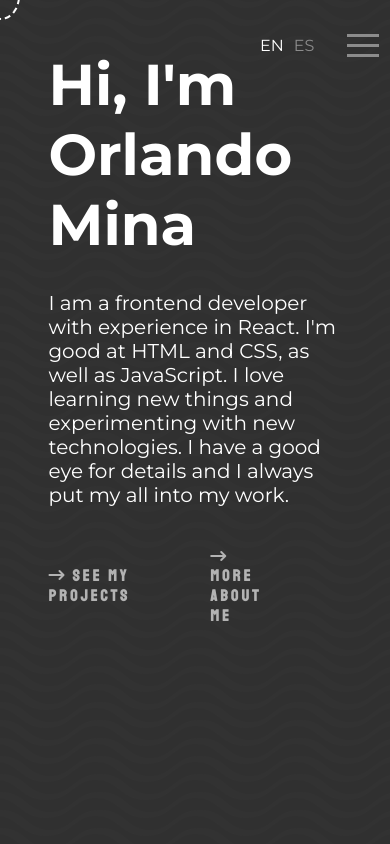
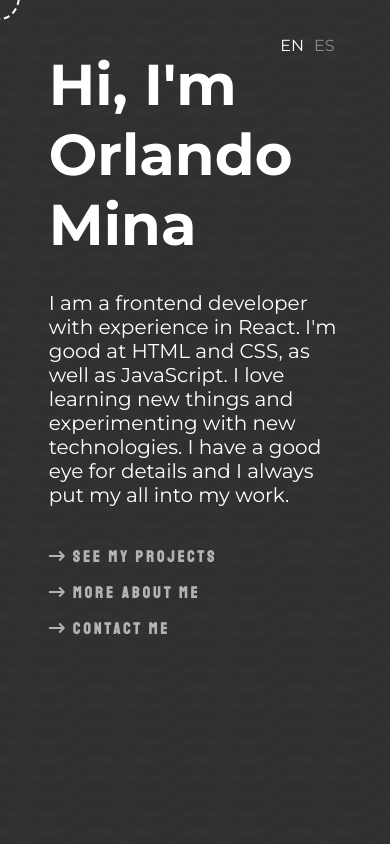
Before and after one commit to Orloxx23/OrlandoMmv2, a React (Create React App) app: page / in a window 390 px wide. Shown: the top 844 px of the page. Built offline with nearby package versions, Linux system fonts and the light colour scheme.

Commit message:
change menu on mobile and adjus loading screen

```diff
--- a/src/components/LoadScreen/index.jsx
+++ b/src/components/LoadScreen/index.jsx
@@ -25,7 +25,7 @@ export default function LoadScreen() {
         setTimeout(() => {
           setLoading(false);
           setShow("hide");
-          setElementsLoaded(0);
+          setElementsLoaded(1);
           setElements(100);
         }, 500);
       }
@@ -55,6 +55,7 @@ export default function LoadScreen() {
   const variantes = {
     hide: {
       y: "100%",
+      display: "none",
     },
     show: {
       y: 0,
@@ -67,6 +68,7 @@ export default function LoadScreen() {
       variants={variantes}
       animate={show}
       transition={{ duration: 0.5 }}
+      style={{ overflow: "hidden", display: "flex" }}
     >
       <div className="load-screen-content">
         <div className="loader-text">
--- a/src/components/LoadScreen/loadScreen.css
+++ b/src/components/LoadScreen/loadScreen.css
@@ -22,7 +22,7 @@
 }
 
 /* Loader 1 */
-.loader-text{
+.loader-text {
   position: relative;
   width: 100%;
   display: flex;
@@ -87,7 +87,7 @@
 }
 
 /* Loader 2 */
-.progress-bar{
+.progress-bar {
   position: relative;
   margin-top: 2rem;
   display: flex;
@@ -125,4 +125,4 @@
   100% {
     width: 100%;
   }
-} ;
+}
--- a/src/components/Menu/index.jsx
+++ b/src/components/Menu/index.jsx
@@ -17,6 +17,10 @@ export default function Menu() {
   );
   const { setLoading, setElementsLoaded, setElements } =
     React.useContext(LoadingContext);
+  const [showGoBack, setShowGoBack] = React.useState(false);
+
+  let navigate = useNavigate();
+  let location = window.location.pathname;
 
   const handleMenu = () => {
     setOpen(!open);
@@ -36,6 +40,18 @@ export default function Menu() {
   React.useEffect(() => {
     i18n.changeLanguage(language);
   }, []);
+
+  React.useEffect(() => {
+    if (location !== "/") {
+      setTimeout(() => {
+        setShowGoBack(true);
+      }, 500);
+    } else {
+      setTimeout(() => {
+        setShowGoBack(false);
+      }, 500);
+    }
+  }, [location]);
 
   const changeLanguage = (lng) => {
     setLoading(true);
@@ -68,8 +84,6 @@ export default function Menu() {
     },
   ];
 
-  let navigate = useNavigate();
-  let location = window.location.pathname;
   const goTo = (link) => {
     handleMenu();
     if (link === location) return;
@@ -79,9 +93,26 @@ export default function Menu() {
     navigate(link);
   };
 
+  const goBack = () => {
+    setElementsLoaded(0);
+    setElements(100);
+    setLoading(true);
+    navigate("/");
+  };
+
   return (
     <>
       <div className="menu-container">
+        {showGoBack && (
+          <div
+            className="menu-item"
+            onMouseEnter={() => setCursorVariant("img")}
+            onMouseLeave={() => setCursorVariant("default")}
+            onClick={goBack}
+          >
+            <i className="fa-solid fa-arrow-left"></i>
+          </div>
+        )}
         <div
           className="menu-item"
           onMouseEnter={() => setCursorVariant("img")}
--- a/src/components/Menu/menu.css
+++ b/src/components/Menu/menu.css
@@ -110,4 +110,7 @@ a {
     margin: 50px 0;
     cursor: pointer;
   }
+  .menu-item-hamburger{
+    display: none;
+  }
 }
--- a/src/languages/en/global.json
+++ b/src/languages/en/global.json
@@ -11,7 +11,8 @@
     "circleText": "Orlando Mina  frontend developer  ",
     "about": "I am a frontend developer with experience in React. I'm good at HTML and CSS, as well as JavaScript. I love learning new things and experimenting with new technologies. I have a good eye for details and I always put my all into my work.",
     "projects": "See my projects",
-    "moreMe": "More about me"
+    "moreMe": "More about me",
+    "contact": "Contact me"
   },
 
   "about":{
--- a/src/languages/es/global.json
+++ b/src/languages/es/global.json
@@ -10,7 +10,8 @@
     "circleText": "Orlando Mina  desarrollador frontend  ",
     "about": "Soy desarrollador frontend con experiencia en React. Soy bueno en CSS y HTML, así como en JavaScript. Me encanta aprender cosas nuevas y experimentar con nuevas tecnologías. Tengo buen ojo para los detalles y siempre pongo todo de mi en mi trabajo.",
     "projects": "Mira mis proyectos",
-    "moreMe": "Mas sobre mi"
+    "moreMe": "Mas sobre mi",
+    "contact": "Contactame"
   },
 
   "about":{
--- a/src/pages/About/index.jsx
+++ b/src/pages/About/index.jsx
@@ -150,10 +150,10 @@ export default function About() {
         </div>
       </div>
       <motion.div
-        initial={{ scaleX: 1 }}
-        animate={{ scaleX: 0, transition: { duration: 0.5, ease: "circOut" } }}
-        exit={{ scaleX: 1, transition: { duration: 0.5, ease: "circIn" } }}
-        style={{ originX: isPresent ? 0 : 1 }}
+        initial={{ scaleY: 1 }}
+        animate={{ scaleY: 0, transition: { duration: 0.5, ease: "circOut" } }}
+        exit={{ scaleY: 1, transition: { duration: 0.5, ease: "circIn" } }}
+        style={{ originY: isPresent ? 0 : 1 }}
         className="privacy-screen"
       />
     </>
--- a/src/pages/Contact/index.jsx
+++ b/src/pages/Contact/index.jsx
@@ -140,10 +140,10 @@ export default function Contact() {
         </div>
       </motion.div>
       <motion.div
-        initial={{ scaleX: 1 }}
-        animate={{ scaleX: 0, transition: { duration: 0.5, ease: "circOut" } }}
-        exit={{ scaleX: 1, transition: { duration: 0.5, ease: "circIn" } }}
-        style={{ originX: isPresent ? 0 : 1 }}
+        initial={{ scaleY: 1 }}
+        animate={{ scaleY: 0, transition: { duration: 0.5, ease: "circOut" } }}
+        exit={{ scaleY: 1, transition: { duration: 0.5, ease: "circIn" } }}
+        style={{ originY: isPresent ? 0 : 1 }}
         className="privacy-screen"
       />
     </>
--- a/src/pages/Coverpage/coverpage.css
+++ b/src/pages/Coverpage/coverpage.css
@@ -66,13 +66,16 @@ body {
   justify-content: flex-start;
   align-items: center;
   margin-top: 2.5rem;
+  flex-wrap: wrap;
 }
 
 .fast-access-item {
   margin-right: 5rem;
+  width: 33.33333%;
   cursor: pointer;
   color: rgb(179, 179, 179);
   transition: all 0.5s ease;
+  margin-bottom: 1rem;
 }
 
 .fast-access-item:hover {
@@ -110,7 +113,25 @@ body {
   }
 
   .coverpage-right {
-    display: none;
+    /* display: flex; */
+    position: absolute;
+    visibility: hidden;
+    width: 0px;
+    height: 0px;
+  }
+
+  .fast-access {
+    max-width: 100%;
+    flex-wrap: wrap;
+  }
+
+  .fast-access-item {
+    width: 100%;
+
+  }
+
+  .fast-access-item span:hover {
+    letter-spacing: 0rem;
   }
 
   body,
--- a/src/pages/Coverpage/index.jsx
+++ b/src/pages/Coverpage/index.jsx
@@ -113,6 +113,22 @@ export default function Coverpage() {
                 <i className="fa-solid fa-arrow-right-long"></i>
                 <span>{t("coverpage.moreMe")}</span>
               </motion.div>
+              <motion.div
+                initial={{ opacity: 0, x: -100 }}
+                animate={{ opacity: 1, x: 0 }}
+                transition={{
+                  duration: 0.2,
+                  delay: 1.6 + 0.5,
+                  ease: "easeInOut",
+                }}
+                className="fast-access-item"
+                onClick={() => goTo("/contact")}
+                onMouseEnter={() => setCursorVariant("txt")}
+                onMouseLeave={() => setCursorVariant("default")}
+              >
+                <i className="fa-solid fa-arrow-right-long"></i>
+                <span>{t("coverpage.contact")}</span>
+              </motion.div>
             </div>
           </div>
         </div>
@@ -121,10 +137,10 @@ export default function Coverpage() {
         </div>
       </motion.div>
       <motion.div
-        initial={{ scaleX: 1 }}
-        animate={{ scaleX: 0, transition: { duration: 0.5, ease: "circOut" } }}
-        exit={{ scaleX: 1, transition: { duration: 0.5, ease: "circIn" } }}
-        style={{ originX: isPresent ? 0 : 1 }}
+        initial={{ scaleY: 1 }}
+        animate={{ scaleY: 0, transition: { duration: 0.5, ease: "circOut" } }}
+        exit={{ scaleY: 1, transition: { duration: 0.5, ease: "circIn" } }}
+        style={{ originY: isPresent ? 0 : 1 }}
         className="privacy-screen"
       />
     </>
--- a/src/pages/Projects/index.jsx
+++ b/src/pages/Projects/index.jsx
@@ -49,7 +49,7 @@ export default function Projects() {
             className="projects-content-right"
             initial={{ opacity: 0, y: -200 }}
             animate={{ opacity: 1, y: 0 }}
-            transition={{ duration: 0.3, delay: 0.3 + 0.5, ease: "easeInOut" }}
+            transition={{ duration: 0.3, delay: 0.2 + 0.5, ease: "easeInOut" }}
           >
             <div className="projects-content-right-header">
               <h1>{t("projects.title")}</h1>
@@ -77,10 +77,10 @@ export default function Projects() {
         </div>
       </div>
       <motion.div
-        initial={{ scaleX: 1 }}
-        animate={{ scaleX: 0, transition: { duration: 0.5, ease: "circOut" } }}
-        exit={{ scaleX: 1, transition: { duration: 0.5, ease: "circIn" } }}
-        style={{ originX: isPresent ? 0 : 1 }}
+        initial={{ scaleY: 1 }}
+        animate={{ scaleY: 0, transition: { duration: 0.5, ease: "circOut" } }}
+        exit={{ scaleY: 1, transition: { duration: 0.5, ease: "circIn" } }}
+        style={{ originY: isPresent ? 0 : 1 }}
         className="privacy-screen"
       />
     </>
--- a/src/pages/Projects/projects.css
+++ b/src/pages/Projects/projects.css
@@ -89,7 +89,11 @@
 
 @media (max-width: 968px) {
   .projects-content-left {
-    display: none;
+    /* display: none; */
+    position: absolute;
+    visibility: hidden;
+    width: 0;
+    height: 0;
   }
 
   .projects-content-right {
```
Lines whose indentation alone changed are shown as unchanged.
